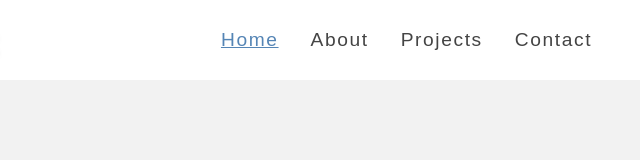
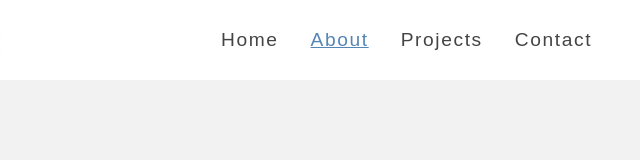
Before and after one commit to JoniMonetti1/responsive-nav-js, a plain HTML site: page index.html in a window 1280 px wide. Both pictures are taken after a click on the link "About". Shown: the full height of the page, 253-893 px from the left. Drawn offline with Linux system fonts and the light colour scheme.

Commit message:
Proyecto finalizado

```diff
--- a/script.js
+++ b/script.js
@@ -1,14 +1,26 @@
 document.addEventListener("DOMContentLoaded", () => {
     const hamburger = document.querySelector('.movil-menu');
+    const navBar = document.querySelector('.nav-bar');
+    const socialMedia = document.querySelector('.social-media');
+
     hamburger.addEventListener("click", () => {
-        const navBar = document.querySelector('.nav-bar');
         navBar.classList.toggle('active');
-
-        const socialMedia = document.querySelector('.social-media');
         socialMedia.classList.toggle('active');
     })
 
-    toggleMenu.addEventListener('click', () => {
-        navContent.classList.toggle('active');
+    //se seleccionan todos los elementos a del ul
+    const navLinks = document.querySelectorAll('.nav-bar ul li a');
+
+    navLinks.forEach(link => {
+        link.addEventListener('click', function(event) { //Es importante usar function porque sino this no funciona de la misma manera que con una arrow function
+            //evita el comportamiento default del elemento
+            event.preventDefault();
+
+            // Quita la clase active del enlace que la tenga
+            document.querySelector('.nav-bar ul li a.active').classList.remove('active');
+
+            // Añade la clase active al enlace clicado
+            this.classList.add('active');
+        })
     })
 });
--- a/style.css
+++ b/style.css
@@ -106,14 +106,6 @@ header {
         display: flex;
     }
 
-    .social-media {
-        /* display: none; */
-    }
-
-    .nav-bar, .social-media {
-        /* display: none; */
-    }
-
     .nav-bar {
         position: absolute;
         top: 10vh;
```
